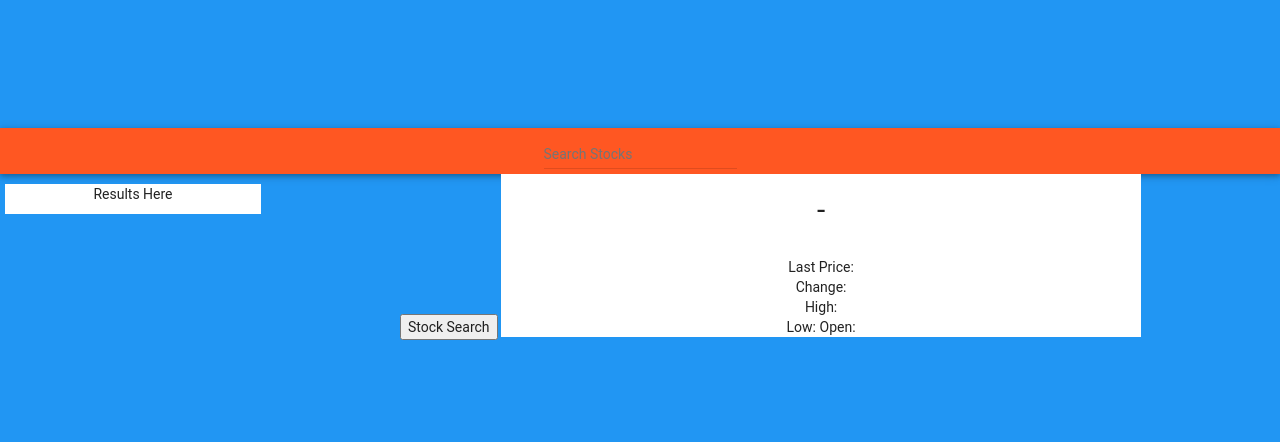
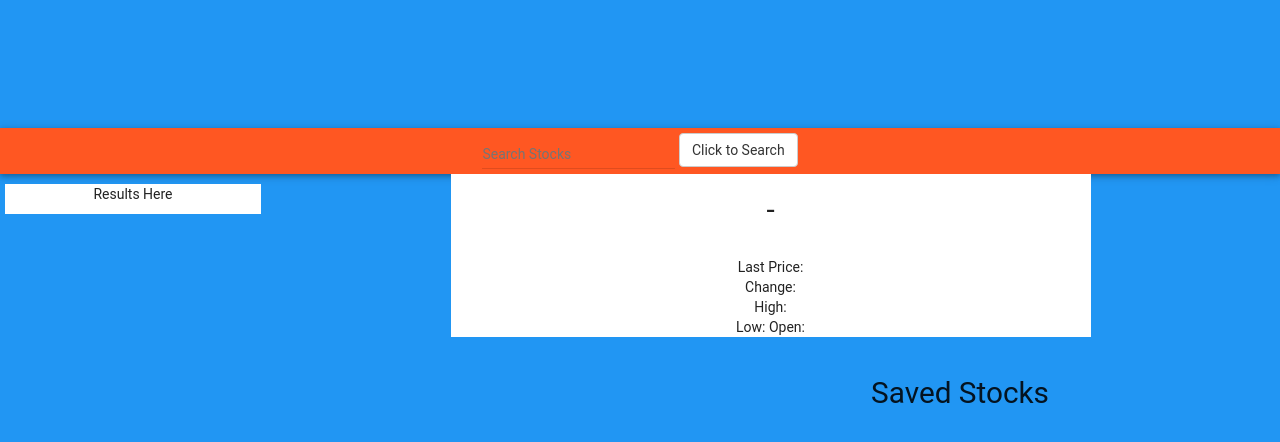
Before and after one commit to WindUpDurb/stock-app, a plain HTML site: page index.html in a window 1280 px wide. Drawn offline with nearby package versions, Linux system fonts and the light colour scheme; a web font is replaced by a local one.

Commit message:
Initial Push

```diff
--- a/index.html
+++ b/index.html
@@ -15,14 +15,13 @@
     <div class="toolbar">
         <div class="searchDiv">
         <input class="text-input" id="searchStock" type="text" placeholder="Search Stocks">
+            <button class="btn btn-default stockSearch">Click to Search</button>
         </div>
     </div>
 
     <div id="searchResultsDiv">Results Here
         <ul id="searchList"></ul>
     </div>
-
-    <button class="stockSearch">Stock Search</button>
 
     <div id="additionalStockInfo">
         <h1><span id="stockName"></span> - <span id="stockSymbol"></span></h1>
@@ -43,6 +42,7 @@
     </div>
 
     <div id="storedStocksDiv">
+        <h1>Saved Stocks</h1>
         <ul id="storedStocks"></ul>
     </div>
 
--- a/style.css
+++ b/style.css
@@ -28,6 +28,13 @@ body {
 
 }
 
+#storedStocksDiv {
+    float: right;
+    margin-top: 20px;
+    width: 50%;
+
+}
+
 
 
 ul {
@@ -36,4 +43,6 @@ ul {
 
 li {
     border: black 1px solid;
+    margin: 2px;
+    background-color: white;
 }
```
Also changed, not shown: main.js (+0 -10 lines).
